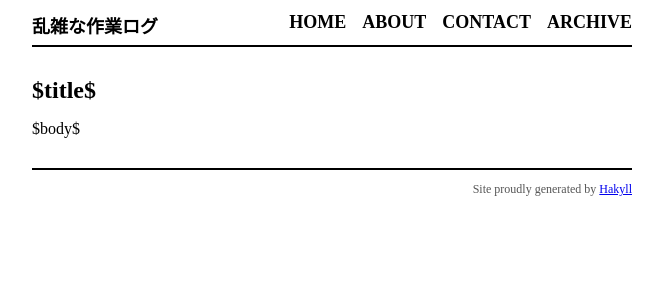
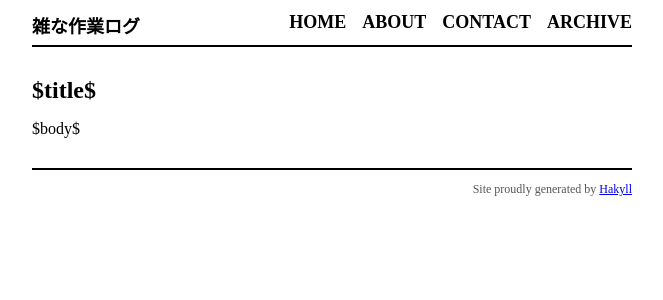
Before and after one commit to IamKeck/blog, a Python web app: template templates/default.html in a window 1280 px wide. Shown: the top 300 px of the page, without its empty margins (308-971 px from the left). Run offline with Jinja, Linux system fonts and the light colour scheme; the template is opened without the code that fills it, so the values that code supplies are empty.

Commit message:
乱雑→雑 の修正漏れ

```diff
--- a/templates/default.html
+++ b/templates/default.html
@@ -10,7 +10,7 @@
     <body>
         <header>
             <div class="logo">
-                <a href="/">乱雑な作業ログ</a>
+                <a href="/">雑な作業ログ</a>
             </div>
             <nav>
                 <a href="/">Home</a>
```
